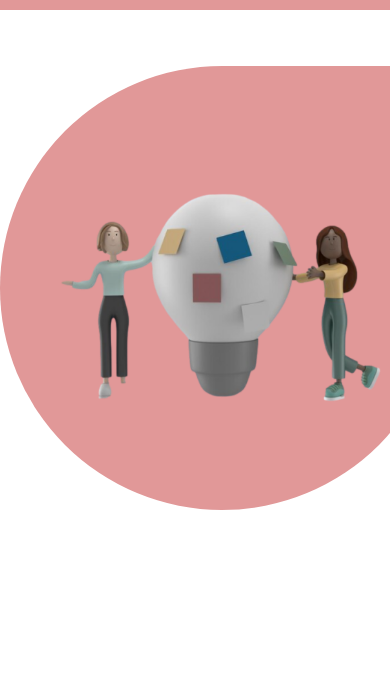
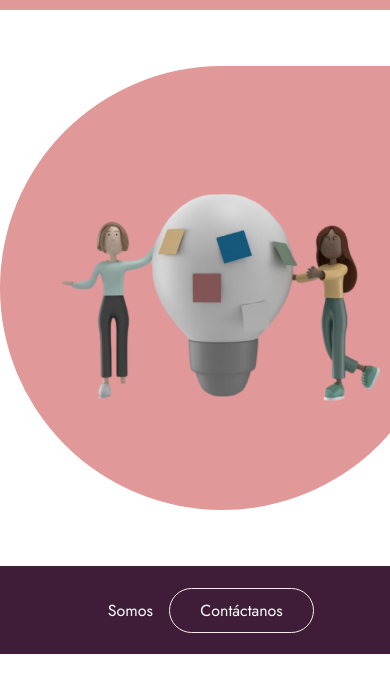
Before and after one commit to tephyxp/proyecto-grupal, a plain HTML site: page index.html in a window 390 px wide. Shown: the part 103-796 px from the top of the page. Drawn offline with Linux system fonts and the light colour scheme.

Commit message:
footer mobile añadido a home

```diff
--- a/index.html
+++ b/index.html
@@ -67,5 +67,17 @@
         </li>
       </ul>
     </footer>
+    <footer class="footer-mobile">
+      <ul class="footer-container">
+          <li class="home-link">
+              <a href="index.html">Somos</a>
+          </li>
+          <li>
+              <button class="button-mobile"><a href="contact.html">Contáctanos</a>
+              </button>
+          </li>
+      </ul>
+
+</footer>
   </body>
 </html>
```
